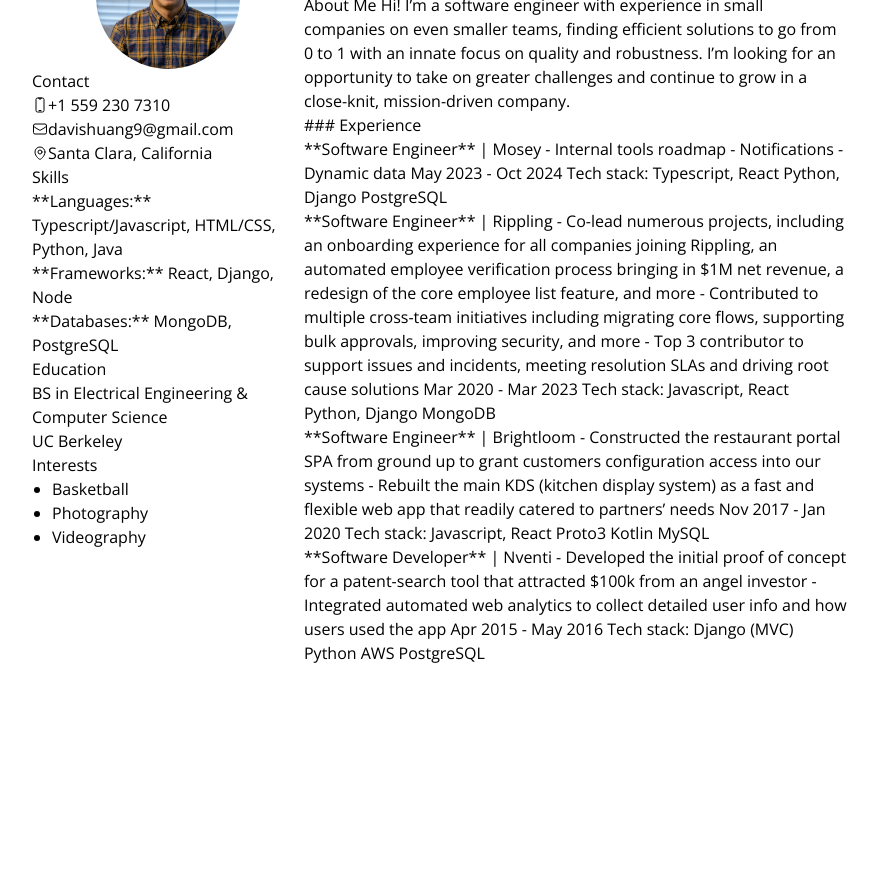
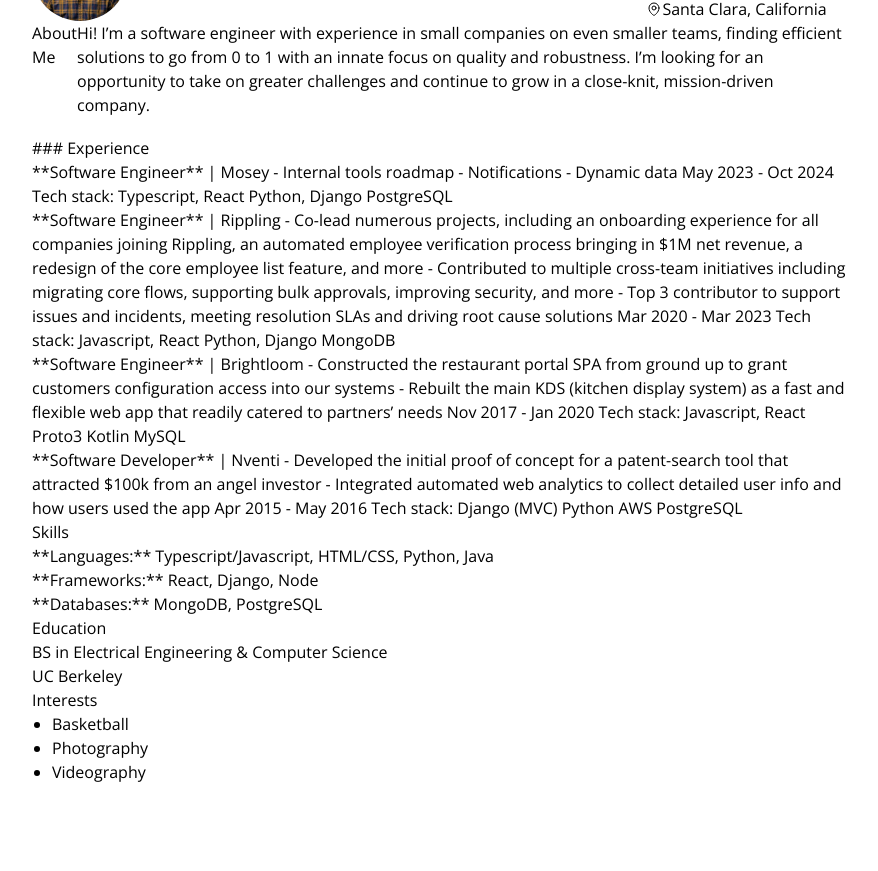
Before and after one commit to davishuang9/resume, a plain HTML site: page index.html in a window 1280 px wide. Shown: the part 75-946 px from the top of the page, without its empty margins (200-1078 px from the left). Drawn offline with nearby package versions, Linux system fonts and the light colour scheme.

Commit message:
redo structure

```diff
--- a/index.html
+++ b/index.html
@@ -27,14 +27,21 @@
 </head>
 
 <body class="flex place-content-center font-body">
-  <div class="flex w-[8.5in] h-[11in]">
-    <div class="w-1/3 h-full">
-      <div>
+  <div class="flex flex-col w-[8.5in] h-[11in]">
+    <div class="flex flex-col h-1/5">
+      <div class="flex flex-row">
         <div class="flex items-center justify-center">
-          <div class="overflow-hidden rounded-full w-36 h-36">
+          <div class="w-24 h-24 overflow-hidden rounded-full">
             <img src="./assets/profile_pic.jpg">
           </div>
         </div>
+        <div class="flex flex-col grow">
+          <h1 class="text-4xl">
+            Davis Huang
+          </h1>
+          <h2 class="text-lg font-semibold">
+            Software Engineer
+          </h2>
         </div>
         <div>
           Contact
@@ -49,44 +56,11 @@
               Santa Clara, California</span>
           </div>
         </div>
-      <div>
-        Skills
-
-        <div>**Languages:** Typescript/Javascript, HTML/CSS, Python, Java</div>
-        <div>**Frameworks:** React, Django, Node</div>
-        <div>**Databases:** MongoDB, PostgreSQL</div>
       </div>
-      <div>
-        Education
-
-
-        <div>BS in Electrical Engineering & Computer Science</div>
-
-        <div>UC Berkeley</div>
-      </div>
-
-      <div>
-        Interests
-        <ul class="ml-5">
-          <li class="list-disc list-item">Basketball</li>
-          <li class="list-disc list-item">Photography</li>
-          <li class="list-disc list-item">Videography</li>
-        </ul>
-
-      </div>
-
-    </div>
-    <div class="w-2/3 h-full">
-      <h1 class="text-4xl">
-        Davis Huang
-      </h1>
-      <h2 class="text-lg font-semibold">
-        Software Engineer
-      </h2>
-
+      <div class="flex flex-row">
         <div>
           About Me
-
+        </div>
         Hi! I’m a software engineer with experience in small companies on even smaller teams, finding efficient
         solutions
         to go from 0 to 1 with an innate focus on quality and robustness.
@@ -95,7 +69,8 @@
         mission-driven
         company.
       </div>
-
+    </div>
+    <div>
       <div>
         ### Experience
         <div>
@@ -168,6 +143,31 @@
         </div>
 
       </div>
+      <div>
+        Skills
+
+        <div>**Languages:** Typescript/Javascript, HTML/CSS, Python, Java</div>
+        <div>**Frameworks:** React, Django, Node</div>
+        <div>**Databases:** MongoDB, PostgreSQL</div>
+      </div>
+      <div>
+        Education
+
+
+        <div>BS in Electrical Engineering & Computer Science</div>
+
+        <div>UC Berkeley</div>
+      </div>
+
+      <div>
+        Interests
+        <ul class="ml-5">
+          <li class="list-disc list-item">Basketball</li>
+          <li class="list-disc list-item">Photography</li>
+          <li class="list-disc list-item">Videography</li>
+        </ul>
+
+      </div>
     </div>
   </div>
 </body>
```
Lines whose indentation alone changed are shown as unchanged.
